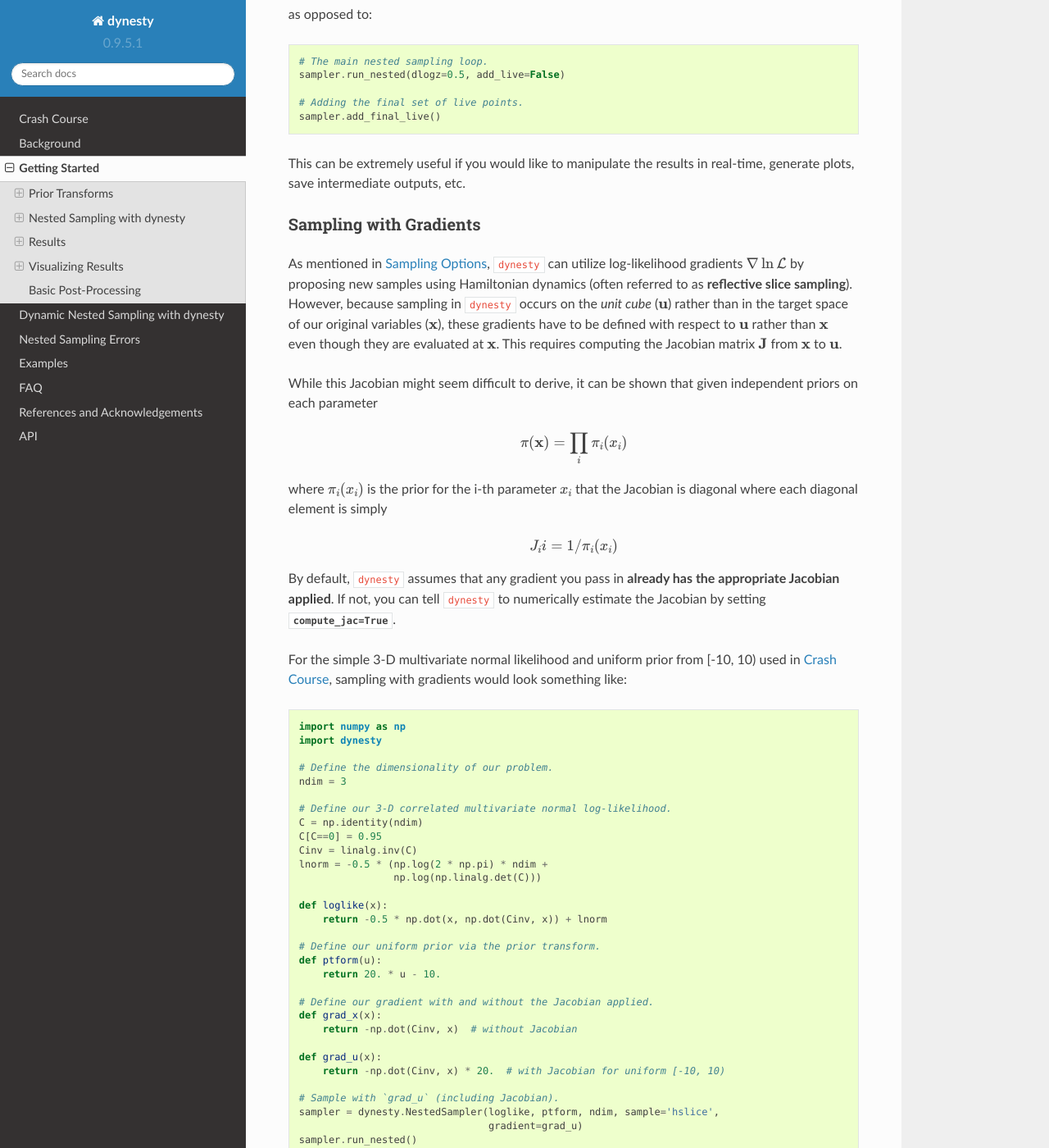
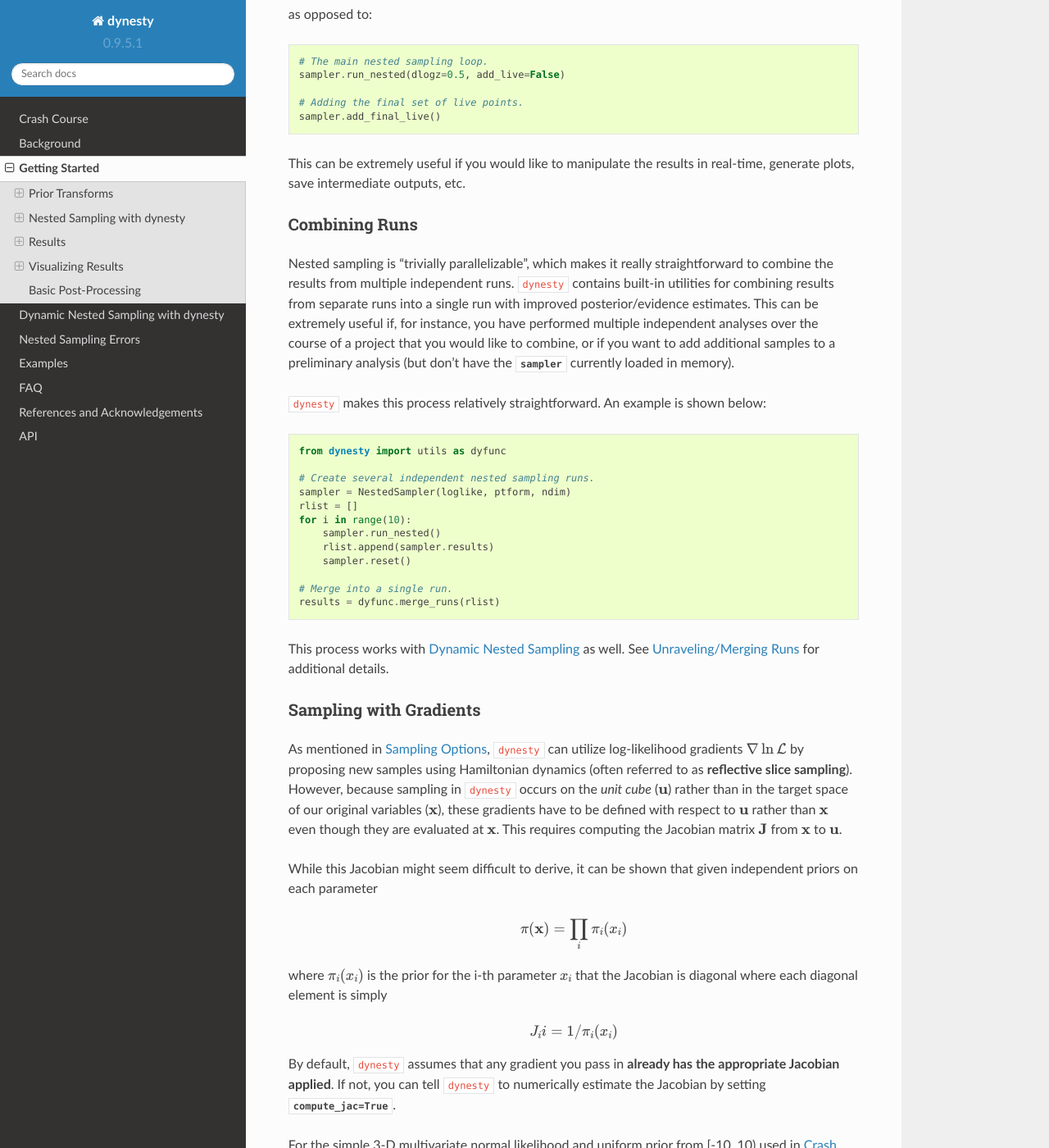
Before and after one commit to joshspeagle/dynesty, a Sphinx documentation site: the page built from docs/source/quickstart.rst, in a window 1280 px wide and 1400 px high, scrolled down 8556 px. Shown: the whole window at 82% size. Built offline with Sphinx 7.4.7 and the Read the Docs theme 2.0.0, drawn with Linux system fonts in a browser that asks for light colours.

Commit message:
doc merge_runs
Highlight the `merge_runs` functionality in the documentation, since that's
actually super great for dealing with issues where you want to add more
samples.

```diff
--- a/docs/source/quickstart.rst
+++ b/docs/source/quickstart.rst
@@ -466,6 +466,37 @@ as opposed to::
 This can be extremely useful if you would like to manipulate the results
 in real-time, generate plots, save intermediate outputs, etc.
 
+Combining Runs
+--------------
+
+Nested sampling is "trivially parallelizable", which makes it really
+straightforward to combine the results from multiple independent runs.
+``dynesty`` contains built-in utilities for combining results
+from separate runs into a single run with improved posterior/evidence
+estimates. This can be extremely useful if, for instance, you have performed
+multiple independent analyses over the course of a project that you would
+like to combine, or if you want to add additional samples to a
+preliminary analysis (but don't have the `sampler` currently loaded in memory).
+
+``dynesty`` makes this process relatively straightforward. An example is
+shown below::
+
+    from dynesty import utils as dyfunc
+
+    # Create several independent nested sampling runs.
+    sampler = NestedSampler(loglike, ptform, ndim)
+    rlist = []
+    for i in range(10):
+        sampler.run_nested()
+        rlist.append(sampler.results)
+        sampler.reset()
+
+    # Merge into a single run.
+    results = dyfunc.merge_runs(rlist)
+
+This process works with :ref:`Dynamic Nested Sampling` as well. See
+:ref:`Unraveling/Merging Runs` for additional details.
+
 Sampling with Gradients
 -----------------------
 
```
Also changed, not shown: docs/source/crashcourse.rst (+9 -2 lines), docs/source/faq.rst (+19 -0 lines), 1 other file.
